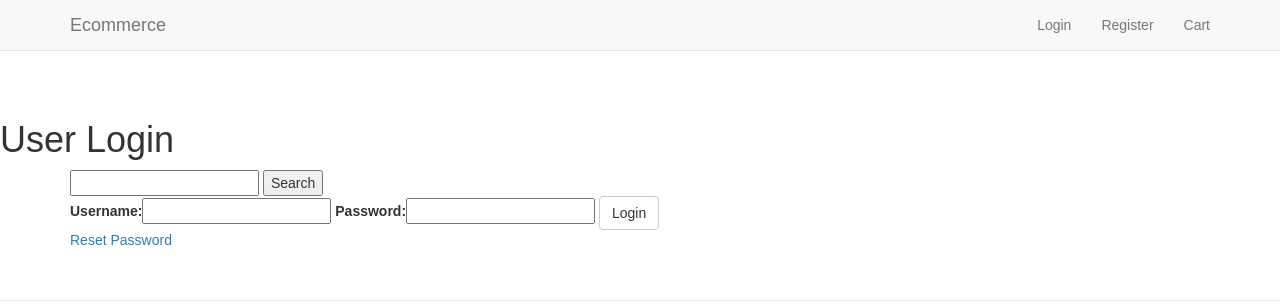
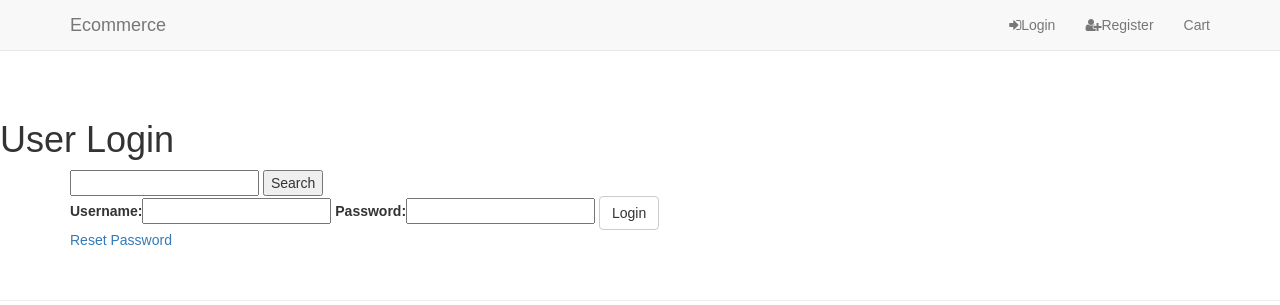
Before and after one commit to maliahavlicek/ecommerce, a Django app: page /accounts/login/ in a window 1280 px wide. Shown: the top 305 px of the page. Run offline with Django 3.2, Linux system fonts and the light colour scheme; some libraries are stand-ins or nearby versions.

Commit message:
add icons to menus, shore up requirements and ignore static & media folders

```diff
--- a/templates/base.html
+++ b/templates/base.html
@@ -33,11 +33,11 @@
         <div id="navbar" class="navbar-collapse collapse">
             <ul class="nav navbar-nav navbar-right">
                 {% if user.is_authenticated %}
-                    <li><a href="{% url 'logout' %}">Logout</a></li>
-                    <li><a href="{% url 'profile' %}#">Profile</a></li>
+                    <li><a href="{% url 'logout' %}"><i class="fa fa-sign-out"></i>Logout</a></li>
+                    <li><a href="{% url 'profile' %}"><i class="fa fa-user"></i>Profile</a></li>
                 {% else %}
-                    <li><a href="{% url 'login' %}">Login</a></li>
-                    <li><a href="{% url 'registration' %}">Register</a></li>
+                    <li><a href="{% url 'login' %}"><i class="fa fa-sign-in"></i>Login</a></li>
+                    <li><a href="{% url 'registration' %}"><i class="fa fa-user-plus"></i>Register</a></li>
                 {% endif %}
                 <li>
                     <a href="{% url 'view_cart' %}">
```
Also changed, not shown: requirements.txt (+8 -0 lines), 1 other file.
